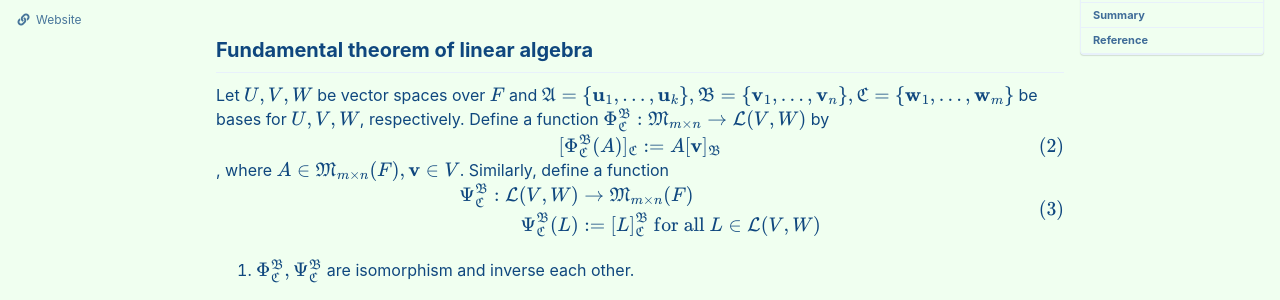
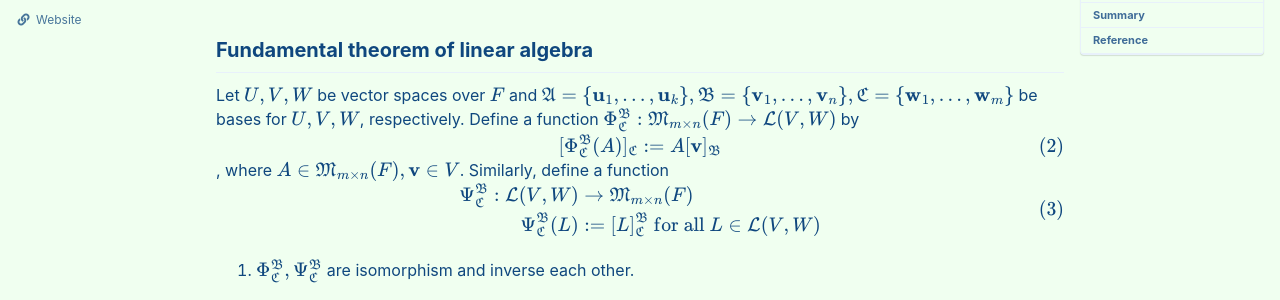
Before and after one commit to seanie12/blog, a Jekyll site: the page built from _posts/2020-12-30-fudamental-theorem-of-linear-algebra.md, in a window 1280 px wide and 900 px high, scrolled down 788 px. Shown: the part 154-454 px from the top of the window. Built offline with Jekyll 4.4.1, drawn with Linux system fonts in a browser that asks for light colours; cached includes are drawn as plain includes; formulas are drawn with MathJax 3.

```diff
--- a/_posts/2020-12-30-fudamental-theorem-of-linear-algebra.md
+++ b/_posts/2020-12-30-fudamental-theorem-of-linear-algebra.md
@@ -53,7 +53,7 @@ $$\tag*{$\square$}$$
 
 ## Fundamental theorem of linear algebra
 Let $U,V,W$ be vector spaces over $F$ and $$\mathfrak{A} = \{\mathbf{u}_1, \ldots, \mathbf{u}_k \},\mathfrak{B} =\{\mathbf{v}_1, \ldots, \mathbf{v}_n \}, \mathfrak{C} = \{\mathbf{w}_1, \ldots, \mathbf{w}_m \}$$ be bases for $U,V,W$, respectively.
-Define  a function $$\Phi^{\mathfrak{B}}_{\mathfrak{C}}: \mathfrak{M}_{m\times n} \rightarrow \mathcal{L}(V,W)$$ by
+Define  a function $$\Phi^{\mathfrak{B}}_{\mathfrak{C}}: \mathfrak{M}_{m\times n}(F) \rightarrow \mathcal{L}(V,W)$$ by
 $$\begin{align}[\Phi^{\mathfrak{B}}_{\mathfrak{C}}(A)]_{\mathfrak{C}} := A[\mathbf{v}]_{\mathfrak{B}}\end{align}$$, where $A \in \mathfrak{M}_{m\times n}(F), \mathbf{v} \in V$.
 Similarly, define a function
 $$\begin{align}\begin{split}\Psi^{\mathfrak{B}}_{\mathfrak{C}}: \mathcal{L}(V,W) &\rightarrow \mathfrak{M}_{m\times n}(F)\\
```
